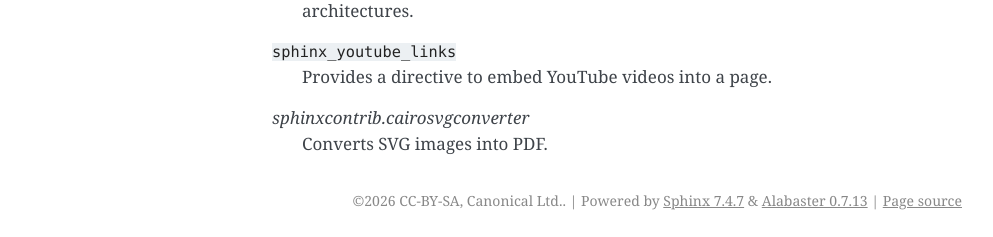
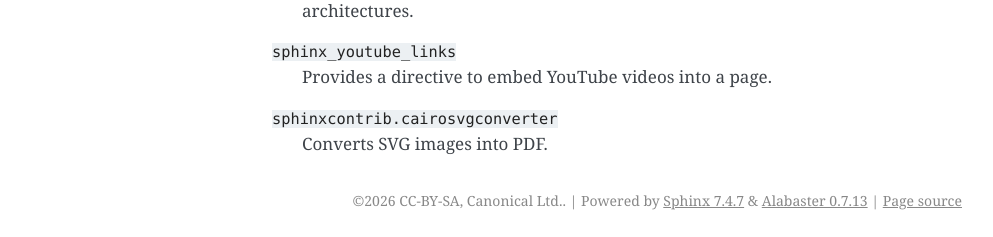
Before and after one commit to canonical/sphinx-docs-starter-pack, a Sphinx documentation site: the page built from docs/reference/default-extensions.rst, in a window 1280 px wide. Shown: the part 1696-1933 px from the top of the page, without its empty margins (148-1141 px from the left). Built offline with Sphinx 7.4.7, drawn with Linux system fonts in a browser that asks for light colours; pages that are not in the unit, such as notebooks, are missing from menus.

Commit message:
docs: fix typo

```diff
--- a/docs/reference/default-extensions.rst
+++ b/docs/reference/default-extensions.rst
@@ -72,5 +72,6 @@ These extensions are enabled in the Starter Pack by default.
 
 ``sphinx_youtube_links``
    Provides a directive to embed YouTube videos into a page.
-`sphinxcontrib.cairosvgconverter`
+
+``sphinxcontrib.cairosvgconverter``
    Converts SVG images into PDF.
```
